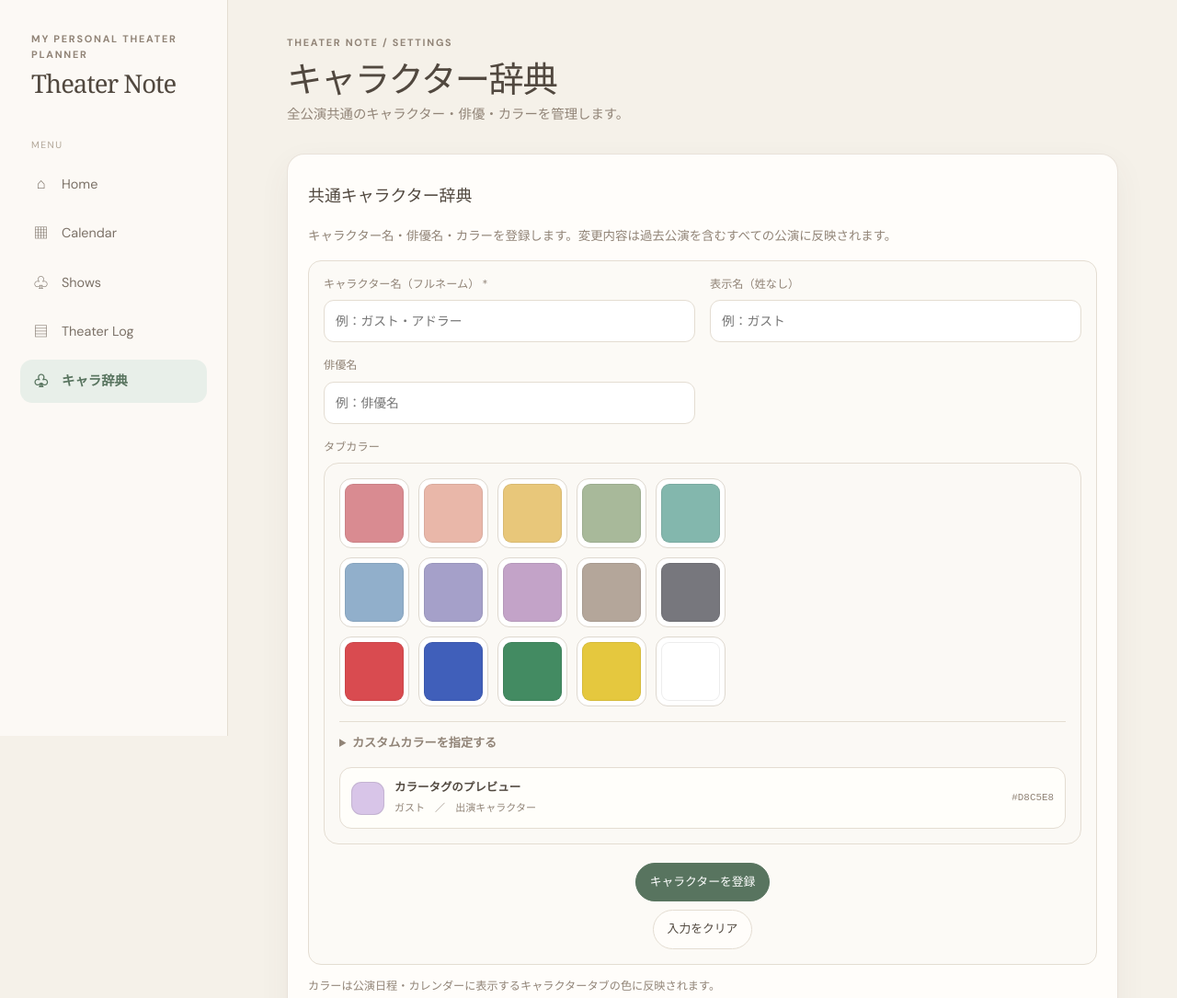
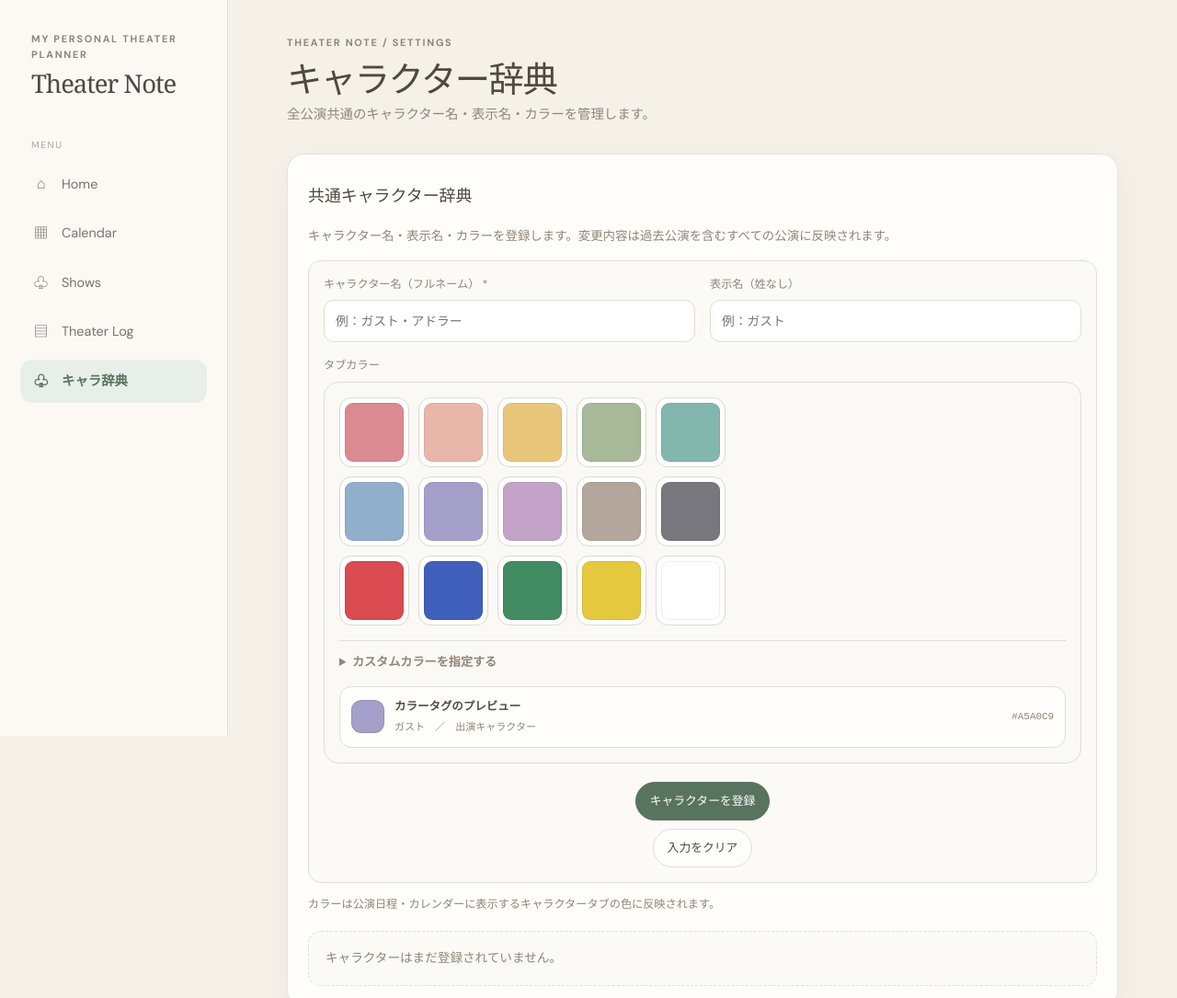
Before and after one commit to Qteramu/Theater_note, a plain HTML site: page pages/settings.html in a window 1280 px wide. Shown: the top 1085 px of the page at 92% size. Drawn offline with Linux system fonts and the light colour scheme.

Commit message:
Add files via upload

```diff
--- a/pages/settings.html
+++ b/pages/settings.html
@@ -4,12 +4,12 @@
 <div class="brand"><div class="brand-kicker">MY PERSONAL THEATER PLANNER</div><div class="brand-name">Theater Note</div></div><div class="nav-label">Menu</div><nav class="nav-list" aria-label="メインメニュー">
 <a class="nav-link" data-nav="home" href="../index.html"><span class="nav-icon">⌂</span><span>Home</span></a><a class="nav-link" data-nav="calendar" href="calendar.html"><span class="nav-icon">▦</span><span>Calendar</span></a><a class="nav-link" data-nav="performances" href="performances.html"><span class="nav-icon">♧</span><span>Shows</span></a><a class="nav-link" data-nav="log" href="log.html"><span class="nav-icon">▤</span><span>Theater Log</span></a><a class="nav-link" data-nav="settings" href="settings.html"><span class="nav-icon">♧</span><span>キャラ辞典</span></a></nav></aside>
 <main class="main"><header class="mobile-header"><div class="brand"><div class="brand-kicker">MY PERSONAL THEATER PLANNER</div><div class="brand-name">Theater Note</div></div></header><div class="page-wrap">
-<div class="page-heading"><div><div class="eyebrow">THEATER NOTE / SETTINGS</div><h1>キャラクター辞典</h1><p class="page-subtitle">全公演共通のキャラクター・俳優・カラーを管理します。</p></div></div>
-<section class="card character-manager-card"><div class="subheading-row"><h2 class="card-title">共通キャラクター辞典</h2></div><p class="help-text">キャラクター名・俳優名・カラーを登録します。変更内容は過去公演を含むすべての公演に反映されます。</p>
+<div class="page-heading"><div><div class="eyebrow">THEATER NOTE / SETTINGS</div><h1>キャラクター辞典</h1><p class="page-subtitle">全公演共通のキャラクター名・表示名・カラーを管理します。</p></div></div>
+<section class="card character-manager-card"><div class="subheading-row"><h2 class="card-title">共通キャラクター辞典</h2></div><p class="help-text">キャラクター名・表示名・カラーを登録します。変更内容は過去公演を含むすべての公演に反映されます。</p>
 <form id="characterForm" class="form-grid character-form">
 <label class="field"><span>キャラクター名（フルネーム） *</span><input id="characterName" required maxlength="80" placeholder="例：ガスト・アドラー"></label>
 <label class="field"><span>表示名（姓なし）</span><input id="characterDisplayName" maxlength="40" placeholder="例：ガスト"></label>
-<label class="field"><span>俳優名</span><input id="actorName" maxlength="80" placeholder="例：俳優名"></label>
+
 <div class="field full"><span>タブカラー</span>
 <div class="color-picker-panel">
  <div class="color-palette" id="characterPalette" aria-label="カラーを選択"></div>
```
Also changed, not shown: pages/show-edit.html (+1 -1 lines).
